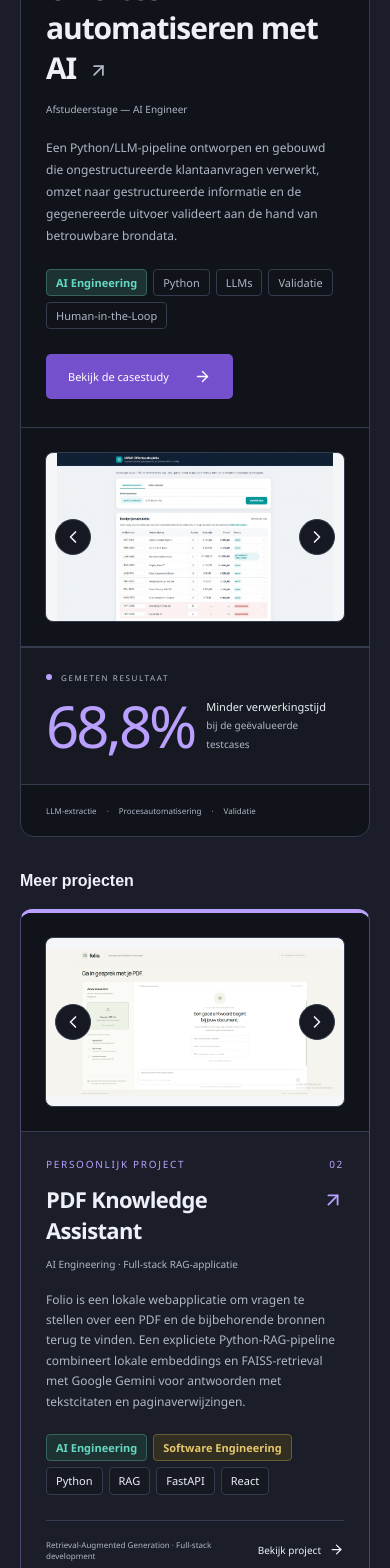
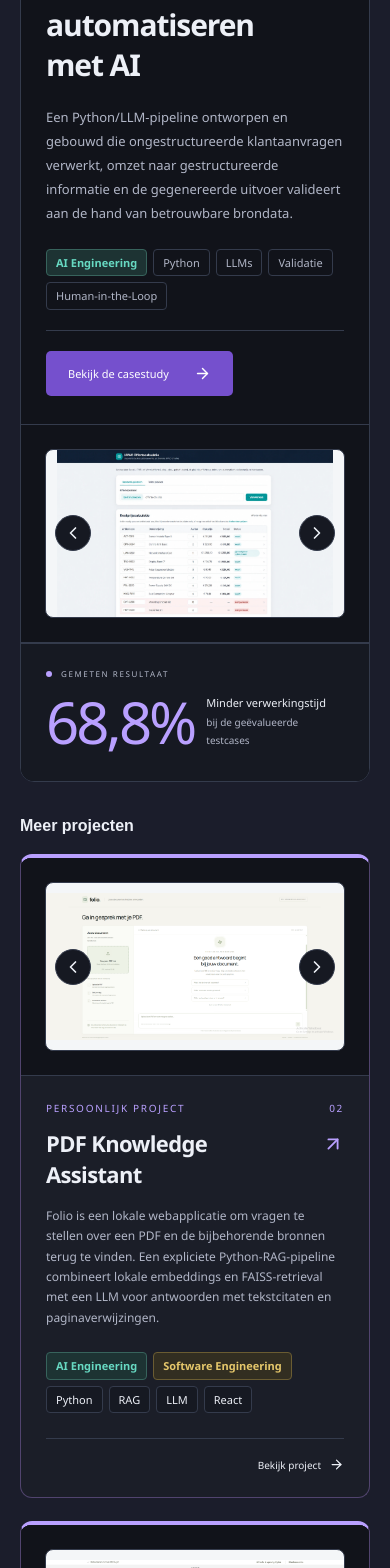
Before and after one commit to Kaan-Bas/portfolio, a React (Vite) app: page / in a window 390 px wide. Shown: the part 2320-3888 px from the top of the page. Built offline with nearby package versions, Linux system fonts and the light colour scheme; a web font is replaced by a local one.

Commit message:
feat: improved project cards

```diff
--- a/src/components/ProjectCards.tsx
+++ b/src/components/ProjectCards.tsx
@@ -1,11 +1,6 @@
 import { ArrowRight, ArrowUpRight } from 'lucide-react'
 import { Link } from 'react-router-dom'
-import {
-  featuredProject,
-  projects,
-  projectUrl,
-  type Project,
-} from '../data/portfolio'
+import { featuredProject, projects, projectUrl, type Project } from '../data/portfolio'
 import { Tags } from './ui'
 import { ProjectGallery } from './ProjectGallery'
 import { useFocus } from '../hooks/useFocus'
@@ -20,6 +15,7 @@ export function FeaturedProject() {
           <span>UITGELICHT PROJECT</span>
           <span>2026</span>
         </div>
+        <div className="featured-copy">
           <p className="company-label">{featuredProject.organization}</p>
           <h3>
             <Link to={path}>
@@ -27,13 +23,17 @@ export function FeaturedProject() {
               <ArrowUpRight className="featured-title-arrow" aria-hidden="true" />
             </Link>
           </h3>
-        <p className="project-context">{featuredProject.context}</p>
           <p className="featured-description">{featuredProject.description}</p>
+        </div>
+        <div className="featured-actions">
           <Tags items={featuredProject.previewTags} areas={featuredProject.focusAreas} />
+          <div className="featured-cta">
             <Link className="button button-primary" to={path}>
               Bekijk de casestudy
               <ArrowRight size={17} aria-hidden="true" />
             </Link>
+          </div>
+        </div>
       </div>
       <div className="featured-preview">
         <ProjectGallery images={featuredProject.images} title={featuredProject.organization} />
@@ -48,16 +48,6 @@ export function FeaturedProject() {
             <br />
             <span>bij de geëvalueerde testcases</span>
           </p>
-        </div>
-      </div>
-      <div className="featured-bottom">
-        <div>
-          {featuredProject.topics.map((topic, i) => (
-            <span key={topic}>
-              {i > 0 && <b aria-hidden="true">·</b>}
-              {topic}
-            </span>
-          ))}
         </div>
       </div>
     </article>
@@ -81,11 +71,9 @@ export function ProjectCard({ project, index }: { project: Project; index: numbe
             <ArrowUpRight size={22} aria-hidden="true" />
           </Link>
         </h3>
-        <p className="project-context">{project.context}</p>
         <p className="project-description">{project.description}</p>
         <Tags items={project.previewTags} areas={project.focusAreas} />
         <div className="project-card-bottom">
-          <span>{project.topics.join(' · ')}</span>
           <Link to={path} aria-label={`Bekijk project: ${project.title}`}>
             Bekijk project
             <ArrowRight size={15} aria-hidden="true" />
--- a/src/data/portfolio.ts
+++ b/src/data/portfolio.ts
@@ -188,7 +188,7 @@ export const projects: Project[] = [
       'Binnen een Agile/Scrum-team gewerkt aan een LLM-chatbot voor gebruikersondersteuning en een hybride aanbevelingssysteem ontwikkeld met machine learning in Python.',
     tags: [
       'Python',
-      'LLMs',
+      'LLM',
       'Machine Learning',
       'Aanbevelingssystemen',
       'Dataverwerking',
@@ -196,7 +196,7 @@ export const projects: Project[] = [
     ],
     focusAreas: ['ai', 'data'],
     topics: ['LLM-toepassingen', 'Aanbevelingssystemen'],
-    previewTags: ['Python', 'LLMs', 'Machine Learning'],
+    previewTags: ['Python', 'LLM', 'Machine Learning'],
     visual: 'recommendation',
     overviewTitle: 'Gebruikersondersteuning en aanbevelingen verbinden.',
     overview:
@@ -264,18 +264,18 @@ export const projects: Project[] = [
     projectType: 'Eigen project',
     context: 'AI Engineering · Full-stack RAG-applicatie',
     description:
-      'Folio is een lokale webapplicatie om vragen te stellen over een PDF en de bijbehorende bronnen terug te vinden. Een expliciete Python-RAG-pipeline combineert lokale embeddings en FAISS-retrieval met Google Gemini voor antwoorden met tekstcitaten en paginaverwijzingen.',
+      'Folio is een lokale webapplicatie om vragen te stellen over een PDF en de bijbehorende bronnen terug te vinden. Een expliciete Python-RAG-pipeline combineert lokale embeddings en FAISS-retrieval met een LLM voor antwoorden met tekstcitaten en paginaverwijzingen.',
     tags: [
       'Python',
       'RAG',
+      'LLM',
       'React',
       'TypeScript',
-      'FastAPI',
       'Lokale embeddings',
       'FAISS',
       'Google Gemini',
     ],
-    previewTags: ['Python', 'RAG', 'FastAPI', 'React'],
+    previewTags: ['Python', 'RAG', 'LLM', 'React'],
     focusAreas: ['ai', 'software'],
     topics: ['Retrieval-Augmented Generation', 'Full-stack development'],
     overviewTitle: 'Vragen stellen over een PDF, met de bronnen erbij.',
--- a/src/styles.css
+++ b/src/styles.css
@@ -546,6 +546,9 @@ section[tabindex='-1']:focus {
   color: var(--ink);
 }
 .featured-main {
+  display: flex;
+  flex-direction: column;
+  gap: 32px;
   padding: 37px 39px 36px;
 }
 .project-overline {
@@ -561,7 +564,6 @@ section[tabindex='-1']:focus {
   color: var(--muted);
 }
 .company-label {
-  margin-top: 32px;
   color: var(--accent);
   font-size: 12px;
   font-weight: 500;
@@ -575,6 +577,9 @@ section[tabindex='-1']:focus {
   max-width: 385px;
 }
 .featured-main h3 a {
+  display: flex;
+  align-items: flex-start;
+  gap: 16px;
   transition: color 0.18s;
 }
 .featured-main h3 a:hover {
@@ -583,28 +588,29 @@ section[tabindex='-1']:focus {
 .featured-title-arrow {
   width: 23px;
   height: 23px;
-  margin-left: 12px;
-  vertical-align: middle;
-  color: var(--muted);
-}
-.project-context {
-  font-size: 10px;
-  color: var(--muted);
-  line-height: 1.7;
-}
-.featured-main .project-context {
-  color: var(--muted);
-  margin-top: 13px;
+  margin-top: 8px;
+  color: var(--muted);
 }
 .featured-description {
-  font-size: 12px;
+  font-size: 14px;
   color: var(--muted);
   line-height: 1.85;
-  margin-top: 19px;
+  margin-top: 20px;
   max-width: 420px;
 }
+.featured-actions {
+  display: flex;
+  flex-direction: column;
+  align-items: flex-start;
+  gap: 24px;
+  margin-top: auto;
+}
+.featured-cta {
+  width: 100%;
+  padding-top: 24px;
+  border-top: 1px solid var(--line);
+}
 .featured-main .tags {
-  margin-top: 23px;
   max-width: 430px;
 }
 .featured-main .tags li {
@@ -613,7 +619,6 @@ section[tabindex='-1']:focus {
   font-size: 11px;
 }
 .featured-main .button {
-  margin-top: 28px;
   font-size: 11px;
   min-height: 43px;
 }
@@ -670,27 +675,6 @@ section[tabindex='-1']:focus {
 .featured-result > p > span {
   font-size: 11px;
   color: var(--muted);
-}
-.featured-bottom {
-  grid-column: 1/-1;
-  display: flex;
-  justify-content: space-between;
-  align-items: center;
-  gap: 24px;
-  padding: 19px 39px;
-  border-top: 1px solid var(--line);
-}
-.featured-bottom > div {
-  display: flex;
-  gap: 16px;
-  flex-wrap: wrap;
-  font-size: 9px;
-  color: var(--muted);
-}
-.featured-bottom b {
-  font-weight: 400;
-  color: var(--accent);
-  margin-right: 16px;
 }
 .selected-heading {
   display: flex;
@@ -863,15 +847,20 @@ html:has(.project-image-dialog[open]) {
   overflow: hidden;
 }
 .project-image-dialog {
-  width: min(1280px, calc(100% - 32px));
+  width: calc(100% - 24px);
+  height: calc(100dvh - 24px);
   max-width: none;
-  max-height: calc(100dvh - 32px);
+  max-height: calc(100dvh - 24px);
   margin: auto;
   padding: 0;
   border: 1px solid var(--line);
   border-radius: 12px;
   background: var(--surface-soft);
   color: var(--ink);
+}
+.project-image-dialog[open] {
+  display: grid;
+  grid-template-rows: auto minmax(0, 1fr) auto;
 }
 .project-image-dialog::backdrop {
   background: rgba(5, 6, 10, 0.9);
@@ -905,15 +894,20 @@ html:has(.project-image-dialog[open]) {
 }
 .project-image-dialog-stage {
   position: relative;
-  padding: 12px 72px;
+  display: grid;
+  place-items: center;
+  min-height: 0;
+  padding: 12px;
   background: var(--paper);
 }
 .project-image-dialog-stage img {
   display: block;
-  width: auto;
-  height: auto;
+  width: 100%;
+  height: 100%;
+  min-width: 0;
+  min-height: 0;
   max-width: 100%;
-  max-height: calc(100dvh - 220px);
+  max-height: 100%;
   object-fit: contain;
   margin-inline: auto;
 }
@@ -925,7 +919,7 @@ html:has(.project-image-dialog[open]) {
 }
 @media (max-width: 600px) {
   .project-image-dialog-stage {
-    padding-inline: 44px;
+    padding: 8px;
   }
   .project-gallery-navigation button {
     width: 36px;
@@ -1108,13 +1102,10 @@ html:has(.project-image-dialog[open]) {
 .project-card h3 a:hover svg {
   transform: translate(2px, -2px);
 }
-.project-card .project-context {
-  margin-top: 10px;
-}
 .project-description {
   color: var(--muted);
   font-size: 14px;
-  margin-block: 17px 22px;
+  margin-block: 16px 24px;
 }
 .project-card .tags {
   margin-top: auto;
@@ -1125,14 +1116,11 @@ html:has(.project-image-dialog[open]) {
 }
 .project-card-bottom {
   display: flex;
-  justify-content: space-between;
-  align-items: center;
-  gap: 15px;
+  justify-content: flex-end;
+  align-items: center;
   margin-top: 25px;
   padding-top: 18px;
   border-top: 1px solid var(--line);
-  font-size: 8px;
-  color: var(--muted);
 }
 .project-card-bottom a {
   display: inline-flex;
@@ -2457,9 +2445,6 @@ html:has(.project-image-dialog[open]) {
   .featured-result {
     padding: 24px;
   }
-  .featured-bottom {
-    padding-inline: 30px;
-  }
   .metric {
     font-size: 60px;
   }
@@ -2482,9 +2467,6 @@ html:has(.project-image-dialog[open]) {
   }
   .project-card h3 {
     font-size: 20px;
-  }
-  .project-card-bottom {
-    align-items: flex-start;
   }
   .about-grid {
     gap: 55px;
@@ -2569,7 +2551,7 @@ html:has(.project-image-dialog[open]) {
     font-size: 27px;
   }
   .featured-description {
-    font-size: 11px;
+    font-size: 13px;
   }
   .featured-result {
     padding: 22px;
@@ -2583,16 +2565,6 @@ html:has(.project-image-dialog[open]) {
   }
   .featured-result > p > span {
     font-size: 9px;
-  }
-  .featured-bottom {
-    gap: 18px;
-  }
-  .featured-bottom > div {
-    font-size: 8px;
-    gap: 10px;
-  }
-  .featured-bottom b {
-    margin-right: 10px;
   }
   .project-visual {
     min-height: 210px;
@@ -2627,15 +2599,8 @@ html:has(.project-image-dialog[open]) {
   .project-card h3 {
     font-size: 18px;
   }
-  .project-card .project-context {
-    font-size: 9px;
-  }
   .project-description {
     font-size: 11px;
-  }
-  .project-card-bottom {
-    flex-direction: column;
-    gap: 12px;
   }
   .about-grid {
     gap: 40px;
@@ -2918,13 +2883,13 @@ html:has(.project-image-dialog[open]) {
     border-top: 1px solid var(--line);
   }
   .featured-main {
+    gap: 24px;
     padding: 28px 25px;
   }
   .featured-main .project-overline {
     font-size: 8px;
   }
   .company-label {
-    margin-top: 27px;
     font-size: 12px;
   }
   .featured-main h3 {
@@ -2935,17 +2900,14 @@ html:has(.project-image-dialog[open]) {
     width: 21px;
     height: 21px;
   }
-  .featured-main .project-context {
-    font-size: 10px;
-  }
   .featured-description {
-    font-size: 12px;
-  }
-  .featured-main .tags {
-    margin-top: 21px;
-  }
-  .featured-main .button {
-    margin-top: 25px;
+    font-size: 13px;
+  }
+  .featured-actions {
+    gap: 20px;
+  }
+  .featured-cta {
+    padding-top: 20px;
   }
   .featured-result {
     padding: 24px 25px;
@@ -2961,19 +2923,6 @@ html:has(.project-image-dialog[open]) {
   }
   .featured-result > p > span {
     font-size: 10px;
-  }
-  .featured-bottom {
-    padding: 20px 25px;
-    flex-direction: column;
-    align-items: flex-start;
-    gap: 12px;
-  }
-  .featured-bottom > div {
-    gap: 10px;
-    font-size: 8px;
-  }
-  .featured-bottom b {
-    margin-right: 10px;
   }
   .selected-heading {
     display: block;
@@ -3034,19 +2983,8 @@ html:has(.project-image-dialog[open]) {
   .project-card h3 {
     font-size: 22px;
   }
-  .project-card .project-context {
-    font-size: 10px;
-  }
   .project-description {
     font-size: 12px;
-  }
-  .project-card-bottom {
-    flex-direction: row;
-    gap: 15px;
-    align-items: center;
-  }
-  .project-card-bottom > span {
-    font-size: 8px;
   }
   .about-grid {
     grid-template-columns: 1fr;
@@ -3448,9 +3386,6 @@ html:has(.project-image-dialog[open]) {
   .project-card-body {
     padding: 22px;
   }
-  .featured-bottom > div {
-    font-size: 7px;
-  }
   .result-panel > strong {
     font-size: 65px;
   }
```
Also changed, not shown: 1 other file (tests, documents, lock files or other folders). Lines whose indentation alone changed are shown as unchanged.
